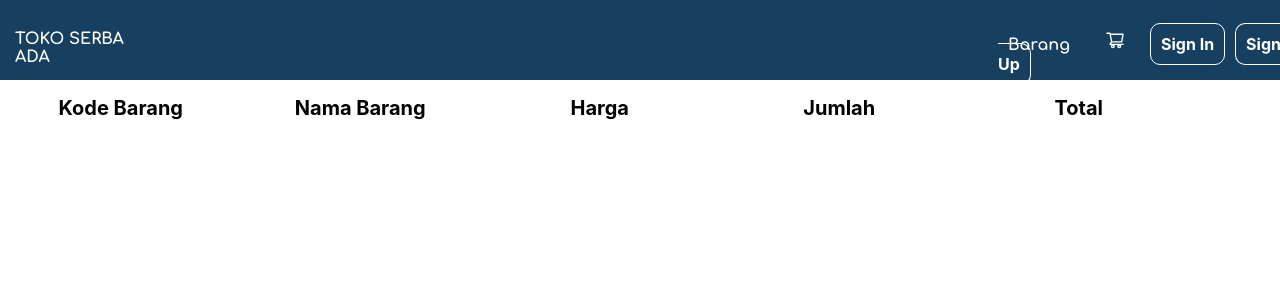
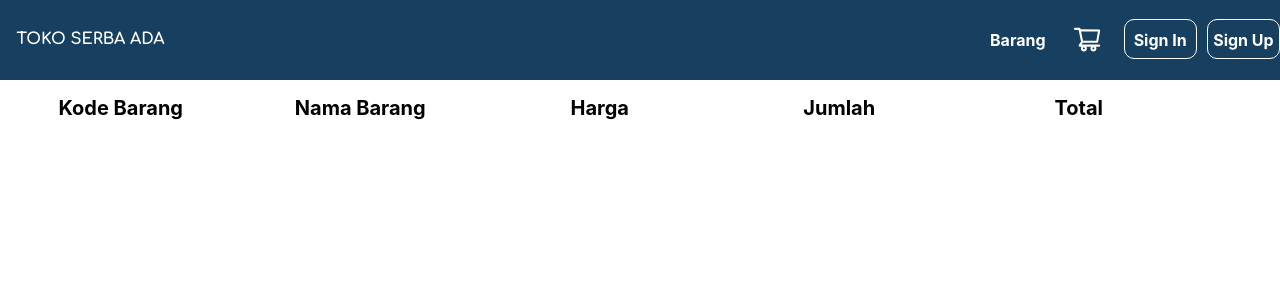
Before and after one commit to CandiceAriel/toko, a React (Create React App) app in the folder Client/: page /Cart in a window 1280 px wide. Shown: the top 300 px of the page. Built offline with nearby package versions, Linux system fonts and the light colour scheme.

Commit message:
addIcons for Cart,Profile

```diff
--- a/Client/src/NavHeader.js
+++ b/Client/src/NavHeader.js
@@ -14,27 +14,27 @@ export const NavHeader = () => {
 
     if(dataUser === null){
         return (
-            <div className="nav-header__container-header">
+            <nav className="navbar">
+                <div className="navbar__container">
                     <Link to="/" className="link__home">TOKO SERBA ADA</Link>
-                <div className="nav-header__wrapper__link">
                     <Link to="/Barang" className="link__barang">Barang</Link>
-                    <Link to="/Cart" className="link__cart"><AiOutlineShoppingCart className="link__cart__icon"/></Link>
+                    <Link to="/Cart" className="link__cart"><AiOutlineShoppingCart className="link__icon" size="25px"/></Link>
                     <Link to="/SignIn" className="link__signin">Sign In</Link>
                     <Link to="/SignUp" className="link__signup">Sign Up</Link>
                 </div>
-            </div>
+            </nav>
         )
     } else if (dataUser !== null){
         return (
-            <div className="nav-header__container-header">
-                <div className="wrapper__link">
+            <nav className="navbar">
+                <div className="navbar__container">
                     <Link to="/" className="link__home">TOKO SERBA ADA</Link>
                     <Link to="/Barang" className="link__barang">Barang</Link>
-                    <Link to="/Cart" className="link__cart"><AiOutlineShoppingCart className="link__cart__icon"/></Link>
-                    <Link to="/Profile" className="link__profile"><BsPerson className="link__profile__icon"/></Link>
+                    <Link to="/Cart" className="link__cart"><AiOutlineShoppingCart className="link__icon"/></Link>
+                    <Link to="/Profile" className="link__profile"><BsPerson className="link__icon"/></Link>
                     <Link to="/SignIn" className="link__signout" onClick={onDelete}>Sign Out</Link>
                 </div>
-            </div>
+            </nav>
         )
     }
 }
--- a/Client/src/style/NavHeader.scss
+++ b/Client/src/style/NavHeader.scss
@@ -1,77 +1,109 @@
 @import url('https://fonts.googleapis.com/css2?family=Comfortaa:wght@700&display=swap');
 
-.nav-header{
-
-    &__container-header{
+.navbar{
     width: 100%;
-        padding: 30px 5px;
-        justify-content: space-between;
-        height: 20px;
+    height: 80px;
+    display: flex;
+    justify-content: center;
+    align-items: center;
     background-color:#173F5F;
-        display: flex;
     border-radius: 0px;
 
+    &__container{
+        width: 100%;
+        height: 90%;
+        margin: 10px;
+        padding: 15px 0px;
+        display: flex;
+        justify-content: center;
+        color: white;
+        border: none;
+        box-sizing: border-box;
+
+    }
+
+
     .link{
-            width: 55px;
-            align-items: center;
+        text-decoration: none;
+        box-sizing: border-box;
+        display: flex;
+        justify-content: center;
 
         &__home{
+            box-sizing: border-box;
             text-decoration: none;
             color:white;
-                font-weight: 900;
+            font-weight: bold;
             border: none;
+            display: flex;
             justify-content: center;
+            border-radius: 10px;
+            margin-top: 0px;
+            margin-right: 800px;
+            border: 1px solid #173F5F;
+            width: 200px;
+            height: 40px;
+            padding: 10px 5px;
             font-family: 'Comfortaa', cursive;
-                margin-right: 850px;
-                margin-left: 10px;
         }
 
         &__barang{
+            box-sizing: border-box;
             text-decoration: none;
             color:white;
-                font-weight: 900;
+            font-weight: bold;
             border: none;
+            display: flex;
             justify-content: center;
-                padding: 10px;
-                font-family: 'Comfortaa', cursive;
+            border-radius: 10px;
+            margin-top: 0px;
+            border: 1px solid #173F5F;
+            width: 80px;
+            height: 40px;
+            padding: 10px 5px;
         }
 
         &__tambahbarang{
+            box-sizing: border-box;
             text-decoration: none;
             color:white;
             font-weight: bold;
             border: none;
             justify-content: center;
             border-radius: 10px;
-                padding: 10px;
             margin: 10px 15px;
         }
 
         &__cart{
+            box-sizing: border-box;
             text-decoration: none;
             color:white;
             font-weight: bold;
             border: none;
             justify-content: center;
             border-radius: 10px;
-                padding:10px;
-
-                &__icon{
-                    width: 50px;
-                    height: 100%;
-                }
+            margin: 0px 5px;
+            padding: 3px 0px;
+            border: 1px solid #173F5F;
+            box-sizing: border-box;border-radius: 10px;
+            margin-right: 10px;
+            width: 60px;
+            height: 40px;
         }
 
         &__signup{
+            box-sizing: border-box;
             text-decoration: none;
             color:white;
             font-weight: bold;
             border: none;
+            display: flex;
             justify-content: center;
             border-radius: 10px;
-                padding: 10px;
-                width: 50px;
             border: 1px solid white;
+            width: 80px;
+            height: 40px;
+            padding: 10px 5px;
 
             &:hover {
                 background-color: white;
@@ -80,15 +112,20 @@
         }
 
         &__signin{
+            box-sizing: border-box;
             text-decoration: none;
             color:white;
             font-weight: bold;
             border: none;
+            display: flex;
             justify-content: center;
             border-radius: 10px;
-                padding: 10px;
+            margin-top: 0px;
             margin-right: 10px;
             border: 1px solid white;
+            width: 80px;
+            height: 40px;
+            padding: 10px 5px;
 
             &:hover {
                 background-color: white;
@@ -97,15 +134,20 @@
         }
 
         &__signout{
+            box-sizing: border-box;
             text-decoration: none;
             color:white;
             font-weight: bold;
             border: none;
+            display: flex;
             justify-content: center;
             border-radius: 10px;
-                padding: 10px;
+            margin-top: 0px;
+            margin-right: 10px;
             border: 1px solid white;
-                margin-top: 2px;
+            width: 80px;
+            height: 40px;
+            padding: 10px 5px;
 
             &:hover {
                 background-color: white;
@@ -114,19 +156,27 @@
         }
 
         &__profile{
+            box-sizing: border-box;
             text-decoration: none;
             color:white;
             font-weight: bold;
             border: none;
+            justify-content: center;
             border-radius: 10px;
-                margin: 5px;
-                padding: 10px;
+            margin: 0px 5px;
+            padding: 3px 0px;
+            border: 1px solid #173F5F;
+            box-sizing: border-box;border-radius: 10px;
+            margin-right: 10px;
+            width: 60px;
+            height: 40px;
+        }
 
         &__icon{
-                    width: 50px;
-                    height: 100%;
+            width: 100%;
+            height: 30px;
+            border-radius: 10px;
+            border: 1px solid #173F5F;
         }
     }
 }
-    }
-}
--- a/Client/src/style/global.scss
+++ b/Client/src/style/global.scss
@@ -50,7 +50,7 @@ td{
 input{
     width:250px;
     height: 30px;
-  }
+}
 
 .content{
     width: 100%;
```
Lines whose indentation alone changed are shown as unchanged.
